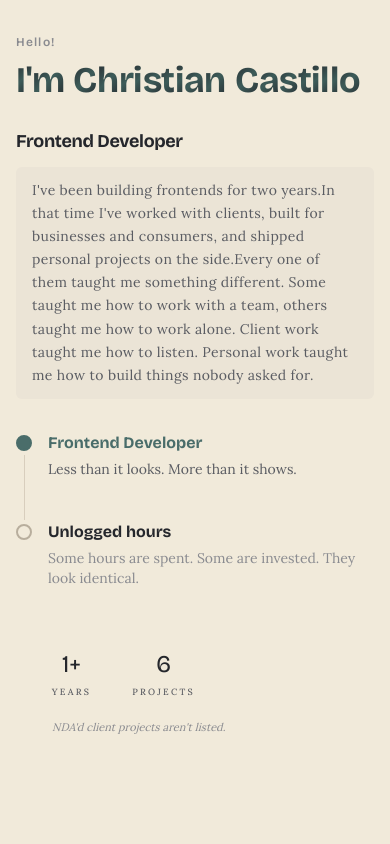
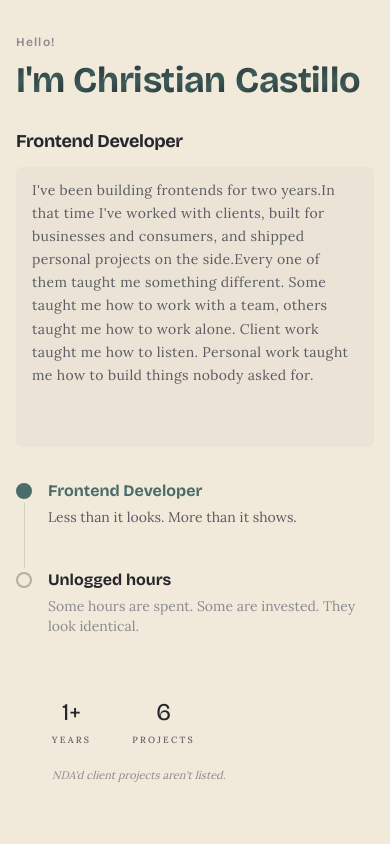
Before and after one commit to chriscstll/chriscstll, a Next.js app: page / in a window 390 px wide. Shown: the part 1000-1844 px from the top of the page. Built offline with nearby package versions, Linux system fonts and the light colour scheme.

Commit message:
pre-launch- theme switch, animation polish, and primitives fix

```diff
--- a/app/globals.css
+++ b/app/globals.css
@@ -16,6 +16,7 @@
 
   --color-border: #d8cebd;
   --color-border-hover: #b8ae9d;
+
   --font-sans: var(--font-lora);
   --font-heading: var(--font-bricolage);
 
--- a/components/sections/About.tsx
+++ b/components/sections/About.tsx
@@ -2,7 +2,7 @@
 
 import { useState } from "react";
 import { about } from "@/data/portfolio";
-import { motion } from "framer-motion";
+import { AnimatePresence, motion } from "framer-motion";
 import { Fragment } from "react";
 import { CascadeText, BlurIn, StaggerList, StaggerItem } from "@/components/ui/motion-primitives";
 
@@ -96,20 +96,39 @@ export default function About() {
               y={-14}
             />
           </h2>
-          <BlurIn delay={1.2} blur={12} y={16}>
-            <h3 className="font-heading font-bold text-lg md:text-xl mb-3" style={{ color: "var(--color-foreground)" }}>
+          <BlurIn delay={1.1} blur={12} y={16}>
+            <AnimatePresence mode="wait" initial={false}>
+              <motion.div key={activeCard}>
+                <motion.h3
+                  initial={{ opacity: 0, y: -8, filter: "blur(8px)" }}
+                  animate={{ opacity: 1, y: 0, filter: "blur(0px)" }}
+                  exit={{ opacity: 0, y: -6, filter: "blur(4px)" }}
+                  transition={{ duration: 0.4, ease: [0.16, 1, 0.3, 1] }}
+                  className="font-heading font-bold text-lg md:text-xl mb-3"
+                  style={{ color: "var(--color-foreground)" }}
+                >
                   {about.cards[activeCard].content.title}
-            </h3>
+                </motion.h3>
 
-            <p
-              className="text-sm leading-[1.65] tracking-wide min-h-45 md:min-h-55 md:max-w-90 lg:max-w-md rounded-md px-4 py-3"
+                <motion.p
+                  initial={{ opacity: 0, y: 10, filter: "blur(8px)" }}
+                  animate={{ opacity: 1, y: 0, filter: "blur(0px)" }}
+                  exit={{ opacity: 0, y: 8, filter: "blur(4px)" }}
+                  transition={{
+                    duration: 0.4,
+                    delay: 0.1,
+                    ease: [0.16, 1, 0.3, 1],
+                  }}
+                  className="text-sm leading-[1.65] tracking-wide min-h-70 md:min-h-85 md:max-w-90 lg:max-w-md rounded-md px-4 py-3"
                   style={{
                     color: "var(--color-foreground-muted)",
                     backgroundColor: "var(--color-background-card)",
                   }}
                 >
                   {about.cards[activeCard].content.body}
-            </p>
+                </motion.p>
+              </motion.div>
+            </AnimatePresence>
           </BlurIn>
         </div>
       </div>
--- a/components/sections/Contact.tsx
+++ b/components/sections/Contact.tsx
@@ -42,7 +42,7 @@ function validateField(name: FieldName, value: string): string | null {
     case "message":
       if (!trimmed) return "Please write a message.";
       if (trimmed.length < 10) return "Message should be at least 10 characters.";
-      if (trimmed.length > 2000) return "Message is too long (2000 characters max).";
+      if (trimmed.length > 1000) return "Message is too long (1000 characters max).";
       return null;
   }
 }
@@ -116,7 +116,7 @@ export default function Contact() {
         setTouched({});
       } else {
         setStatus("error");
-        setServerError("We couldn't send your message right now. Please try again, or email me directly.");
+        setServerError("We couldn't send your message right now. Please try again later, or email me directly.");
       }
     } catch {
       setStatus("error");
@@ -255,7 +255,7 @@ export default function Contact() {
                   touched={!!touched.message}
                   disabled={status === "submitting"}
                   rows={5}
-                  maxLength={2000}
+                  maxLength={1000}
                   autoComplete="name"
                 />
 
@@ -264,7 +264,8 @@ export default function Contact() {
                   <button
                     type="submit"
                     disabled={status === "submitting"}
-                    className="inline-flex items-center justify-center gap-2 text-m font-semibold tracking-normal cursor-pointer transition-all duration-500 ease-out hover:tracking-[0.15em] disabled:opacity-60 text-accent"
+                    className="inline-flex self-start items-center justify-center gap-2 rounded-md border px-2.5 py-1 text-m font-semibold tracking-normal cursor-pointer transition-all duration-500 ease-out hover:tracking-[0.15em] disabled:opacity-60 text-accent"
+                    style={{ borderColor: "var(--color-accent-text)" }}
                   >
                     {status === "submitting" ? (
                       <>
--- a/components/ui/ProjectCard.tsx
+++ b/components/ui/ProjectCard.tsx
@@ -59,10 +59,9 @@ export default function ProjectCard({ project, onClick, isDragging = false }: Pr
               style={{ backgroundColor: "rgba(0,0,0,0.55)" }}
             >
               <span
-                className="rounded-md px-3 py-1.5 text-xs font-medium uppercase tracking-widest"
+                className="border rounded-md px-3 py-1.5 text-xs font-medium uppercase tracking-widest"
                 style={{
-                  backgroundColor: "color-mix(in srgb, var(--color-accent) 60%, black)",
-                  color: "var(--color-background)",
+                  color: "rgba(241, 234, 218, 1)",
                 }}
               >
                 View Project
--- a/components/ui/ThemeToggle.tsx
+++ b/components/ui/ThemeToggle.tsx
@@ -8,7 +8,6 @@ export default function ThemeToggle() {
   const [mounted, setMounted] = useState(false);
 
   useEffect(() => {
-    // Read the current theme from the DOM (set by inline script or default)
     const current = document.documentElement.getAttribute("data-theme") === "dark" ? "dark" : "light";
     setTheme(current);
     setMounted(true);
@@ -27,7 +26,6 @@ export default function ThemeToggle() {
     localStorage.setItem("theme", next);
   };
 
-  // Placeholder during SSR to avoid layout shift
   if (!mounted) {
     return <div className="h-5 w-5" aria-hidden="true" />;
   }
--- a/components/ui/motion-primitives.tsx
+++ b/components/ui/motion-primitives.tsx
@@ -39,11 +39,6 @@ type CascadeTextProps = {
   trigger?: "mount" | "view";
 };
 
-const unitVariants: Variants = {
-  hidden: { opacity: 0 },
-  visible: { opacity: 1 },
-};
-
 export function CascadeText({
   text,
   as = "span",
@@ -70,6 +65,16 @@ export function CascadeText({
     <Tag
       className={className}
       aria-label={text}
+      // Parent variants — controls stagger timing for children
+      variants={{
+        hidden: {},
+        visible: {
+          transition: {
+            staggerChildren: stagger,
+            delayChildren: delay,
+          },
+        },
+      }}
       initial="hidden"
       {...(trigger === "mount"
         ? { animate: "visible" }
@@ -77,10 +82,6 @@ export function CascadeText({
             whileInView: "visible",
             viewport: { once: true, amount: 0.3 },
           })}
-      transition={{
-        staggerChildren: stagger,
-        delayChildren: delay,
-      }}
     >
       {words.map((word, wi) => (
         <span
@@ -91,15 +92,22 @@ export function CascadeText({
             marginRight: wi < words.length - 1 ? "0.25em" : undefined,
           }}
         >
-          {Array.from(word).map((char, i) => (
+          {Array.from(word).map((char, ci) => (
             <motion.span
-              key={i}
+              key={ci}
+              className={charClassName}
               style={{ willChange: "filter, transform, opacity" }}
-              initial={{ opacity: 0, filter: `blur(${blur}px)`, y }}
-              animate={{ opacity: 1, filter: "blur(0px)", y: 0 }}
-              transition={{ duration, delay: delay + i * stagger, ease: EASE_OUT_EXPO }}
+              variants={{
+                hidden: { opacity: 0, filter: `blur(${blur}px)`, y },
+                visible: {
+                  opacity: 1,
+                  filter: "blur(0px)",
+                  y: 0,
+                  transition: { duration, ease: EASE_OUT_EXPO },
+                },
+              }}
             >
-              <span className={charClassName}>{char}</span>
+              {char}
             </motion.span>
           ))}
         </span>
@@ -178,7 +186,7 @@ export function StaggerList({ children, className = "", delay = 0, stagger = 0.1
       style={style}
       initial="hidden"
       whileInView="visible"
-      viewport={{ once: true, amount: 0.2 }}
+      viewport={{ once: true, amount: 0.05 }}
       variants={{
         hidden: {},
         visible: {
```
Also changed, not shown: components/sections/Footer.tsx (+2 -12 lines), components/ui/Navbar.tsx (+21 -13 lines), 1 other file (tests, documents, lock files or other folders). Lines whose indentation alone changed are shown as unchanged.
